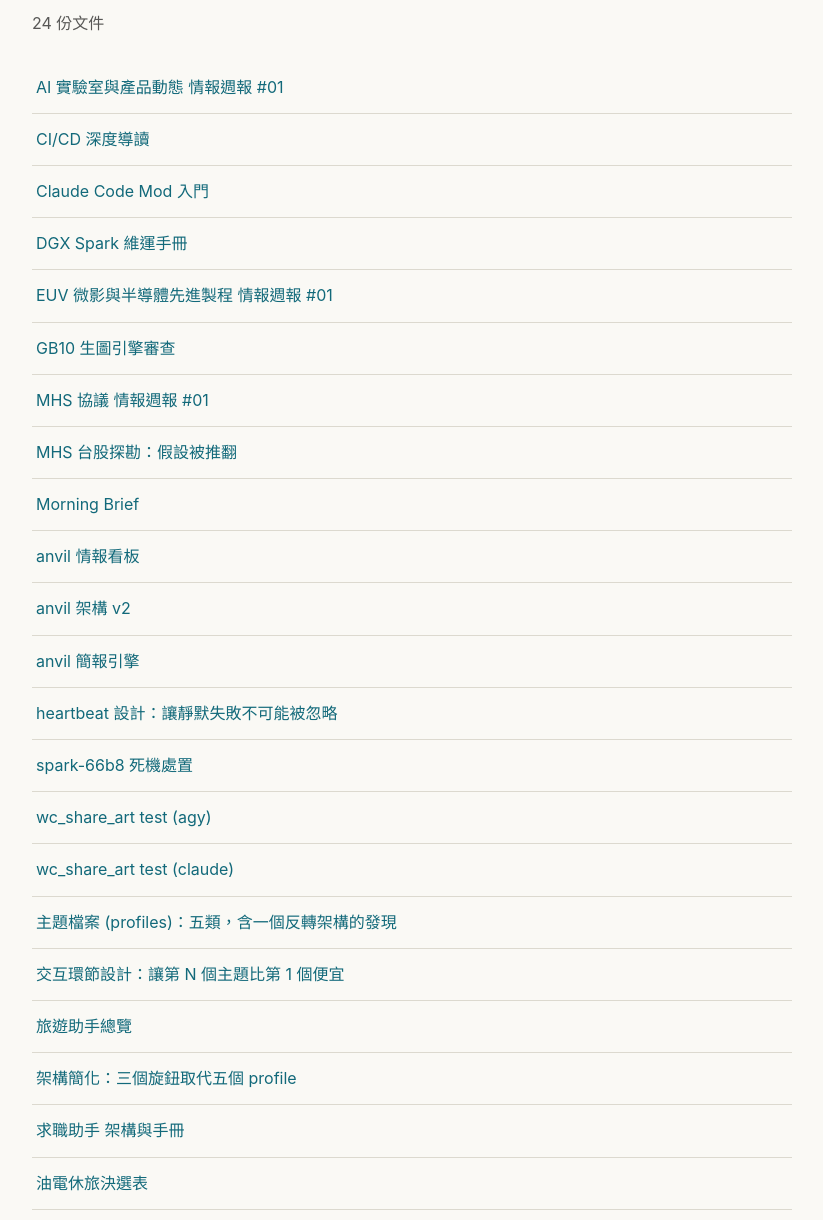
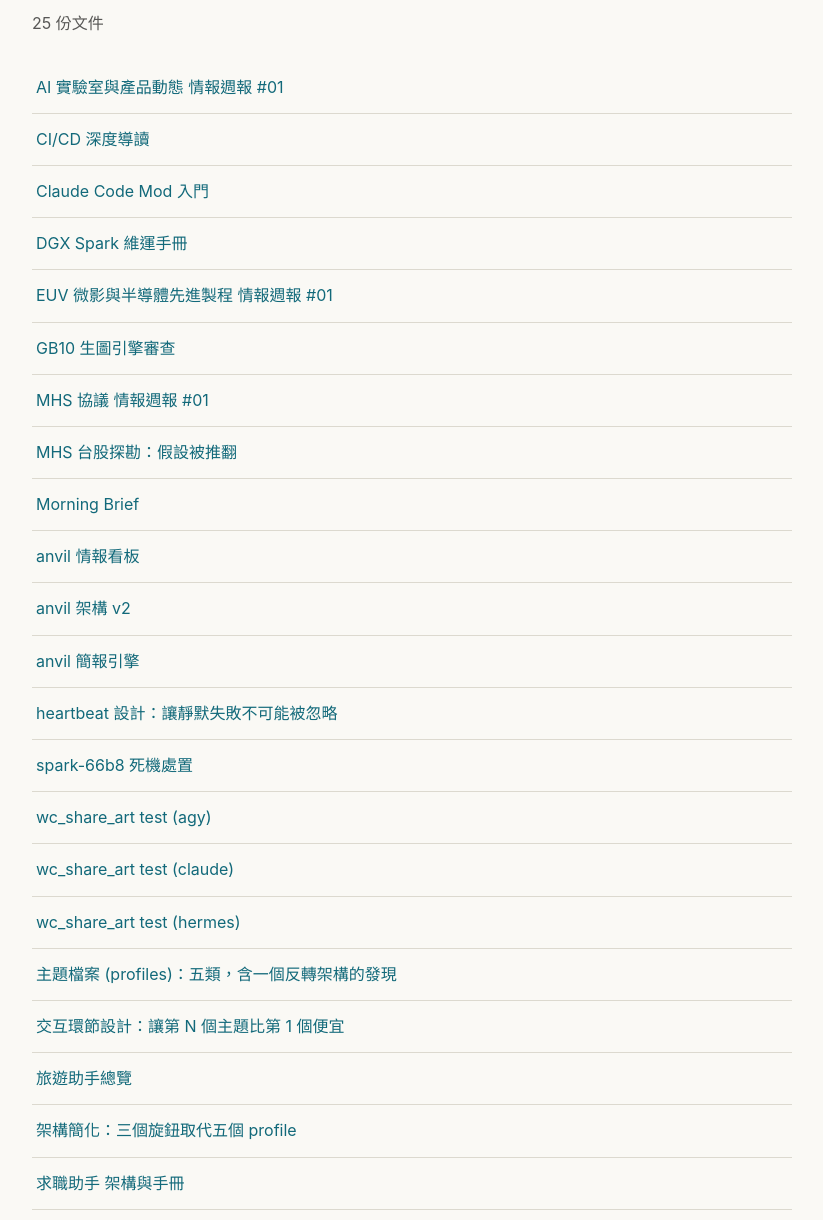
Before and after one commit to signor0810/my_share_doc, a plain HTML site: page index.html in a window 1280 px wide. Shown: the part 80-1300 px from the top of the page, without its empty margins (228-1051 px from the left). Drawn offline with Linux system fonts and the light colour scheme.

Commit message:
Publish test-hermes: wc_share_art test (hermes)

```diff
--- a/index.html
+++ b/index.html
@@ -10,7 +10,7 @@ h1{margin:0 0 4px}p{opacity:.7;margin:0 0 24px}
 ul{list-style:none;padding:0;margin:0}li{border-bottom:1px solid var(--bd)}
 a{display:block;padding:12px 4px;color:var(--ac);text-decoration:none}a:hover{text-decoration:underline}
 </style></head><body><main>
-<h1>my_share_doc</h1><p>24 份文件</p>
+<h1>my_share_doc</h1><p>25 份文件</p>
 <ul>
 <li><a href="artifacts/ai-labs-weekly-01.html">AI 實驗室與產品動態 情報週報 #01</a></li>
 <li><a href="artifacts/cicd-deep-dive.html">CI/CD 深度導讀</a></li>
@@ -28,6 +28,7 @@ a{display:block;padding:12px 4px;color:var(--ac);text-decoration:none}a:hover{te
 <li><a href="artifacts/spark-66b8-crash-handling.html">spark-66b8 死機處置</a></li>
 <li><a href="artifacts/test-agy.html">wc_share_art test (agy)</a></li>
 <li><a href="artifacts/test-claude.html">wc_share_art test (claude)</a></li>
+<li><a href="artifacts/test-hermes.html">wc_share_art test (hermes)</a></li>
 <li><a href="artifacts/profiles-five-types.html">主題檔案 (profiles)：五類，含一個反轉架構的發現</a></li>
 <li><a href="artifacts/interaction-design.html">交互環節設計：讓第 N 個主題比第 1 個便宜</a></li>
 <li><a href="artifacts/travel-assistant-overview.html">旅遊助手總覽</a></li>
```
Also changed, not shown: artifacts/test-hermes.html (added, +3 -0 lines).
